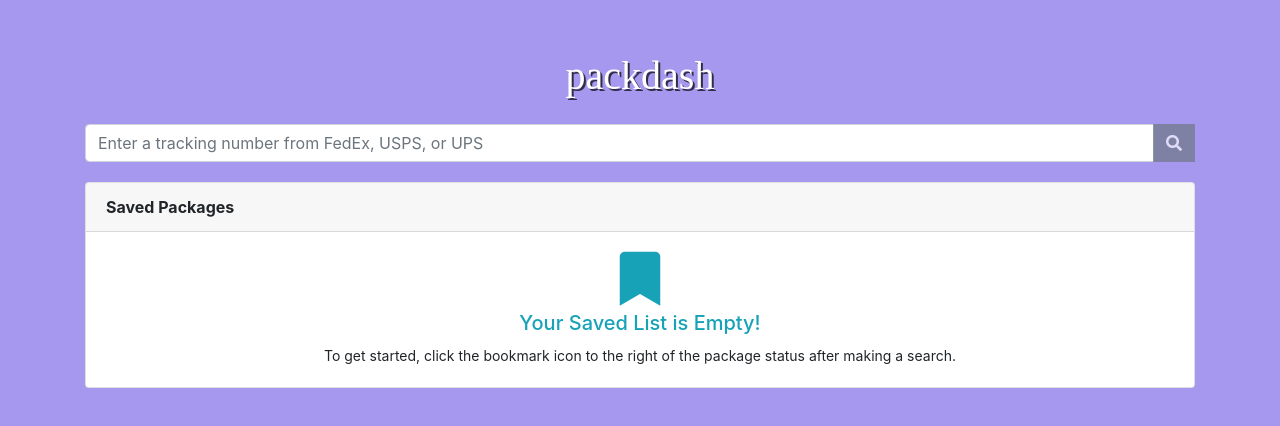
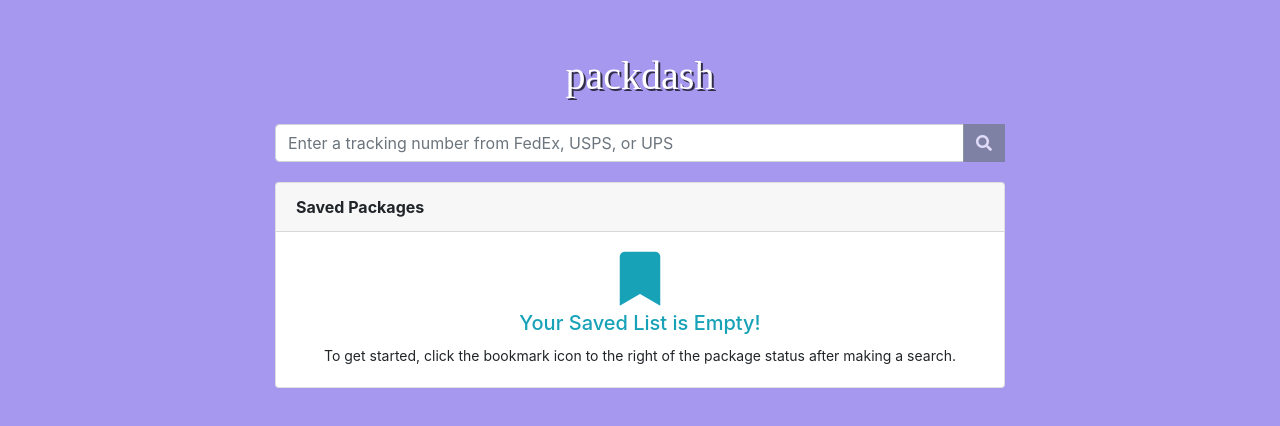
Before and after one commit to weidizhang/packdash, a React (Create React App) app: page / in a window 1280 px wide. Shown: the part 156-582 px from the top of the page. Built offline with nearby package versions, Linux system fonts and the light colour scheme; a web font is replaced by a local one.

Commit message:
Fix row layout issues for elements that were not brought over

```diff
--- a/src/App.jsx
+++ b/src/App.jsx
@@ -5,6 +5,7 @@ import "./assets/main.css";
 import SavedCard from "./components/SavedCard";
 import SearchBar from "./components/SearchBar";
 import PackageCard from "./components/PackageCard";
+import RowContainer from "./components/RowContainer";
 
 class App extends Component
 {
@@ -16,10 +17,19 @@ class App extends Component
                     <h1 id="logo-text">packdash</h1>
                 </div>
 
-                <SearchBar />
+                <RowContainer>
+                    <SearchBar />
+                </RowContainer>
+
                 <div className="gap-space" />
-                <PackageCard />
-                <SavedCard />
+
+                <RowContainer>
+                    <PackageCard />
+                </RowContainer>
+
+                <RowContainer>
+                    <SavedCard />
+                </RowContainer>
             </div>
         );
     }
--- /dev/null
+++ b/src/components/RowContainer.jsx
@@ -0,0 +1,17 @@
+import React, { Component } from "react";
+
+class RowContainer extends Component
+{
+    render()
+    {
+        return (
+            <div className="row">
+                <div className="col-md-8 mx-auto">
+                    { this.props.children }
+                </div>
+            </div>
+        );
+    }
+}
+
+export default RowContainer;
--- a/src/components/SavedCard.jsx
+++ b/src/components/SavedCard.jsx
@@ -27,7 +27,7 @@ class SavedCard extends Component
 
     render()
     {
-        if (this.state.saved.length == 0)
+        if (this.state.saved.length === 0)
             return this.renderBlankCard();
         return this.renderMainCard();
     }
@@ -79,7 +79,7 @@ class SavedCard extends Component
             const pkgView = () => this.pkgCard.onSearchBarInput(carrier, tracking);
             const pkgDelete = () => this.onPackageDelete(tracking).bind(this);
 
-            const divider = (i == this.state.saved.length - 1) ? null : <hr />;
+            const divider = (i === this.state.saved.length - 1) ? null : <hr />;
             const header = name ?
                 ( <> <a href="#" onClick={ pkgView }>{ name }</a> &mdash; { tracking } </> ) :
                 ( <a href="#" onClick={ pkgView }>{ tracking }</a> );
```
